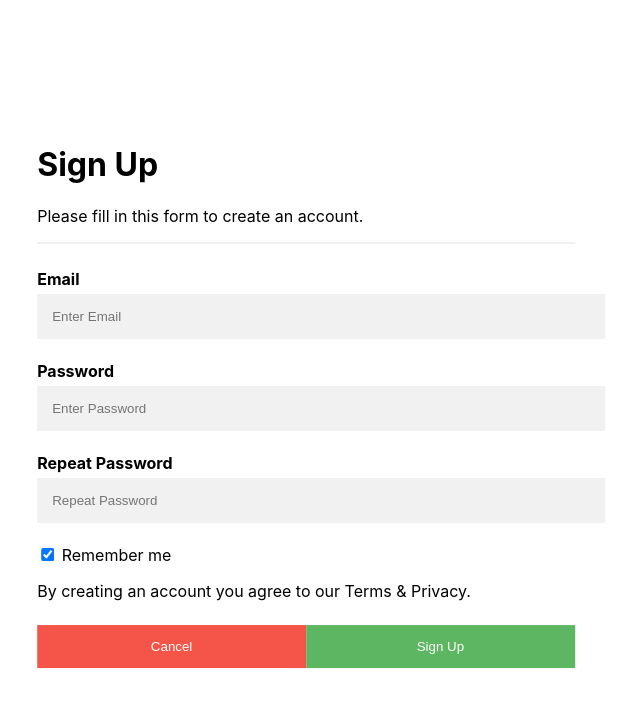
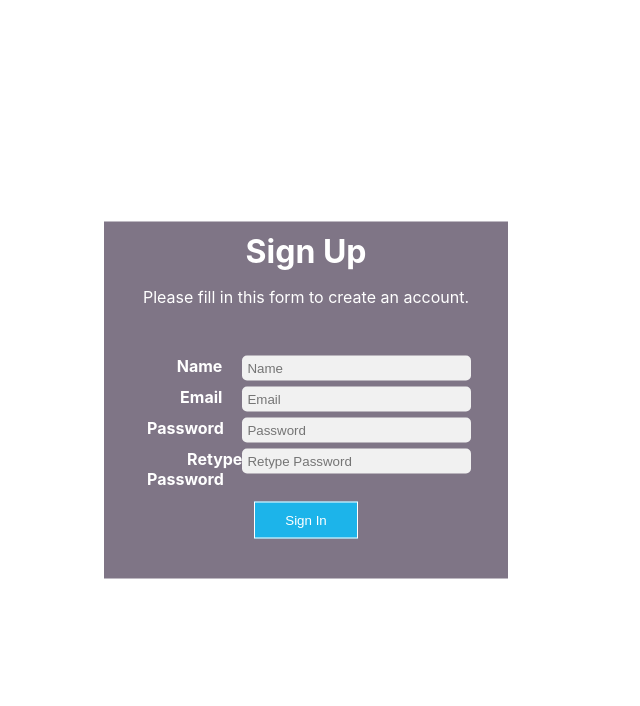
Before and after one commit to NabidAlam/reactjs-website, a React (Create React App) app: page / in a window 1280 px wide. Shown: the top 706 px of the page, without its empty margins (334-974 px from the left). Built offline with nearby package versions, Linux system fonts and the light colour scheme.

Commit message:
üpdate sign up form

```diff
--- a/src/components/MainContent.js
+++ b/src/components/MainContent.js
@@ -2,34 +2,103 @@ import React from 'react'
 import '../index.css'
 function MainContent(){
     return (
+      // <form action="/action_page.php">
+      //  <fieldset>
+      //     <div class="container">
+      //       <h1>Sign Up</h1>
+      //       <p>Please fill in this form to create an account.</p>
+      //       <hr/>
 
-      <div class="container">
-      <h1>Sign Up</h1>
-      <p>Please fill in this form to create an account.</p>
-      <hr/>
 
-      <label for="email"><b>Email</b></label>
-      <input type="text" placeholder="Enter Email" name="email" required/>
-      <br/>
+      //       <label for="userName"><b>Name</b></label>
+      //       <input type="text" placeholder="Enter Name" name="userName"/>
+      //       <br/>
 
-      <label for="psw"><b>Password</b></label>
-      <input type="password" placeholder="Enter Password" name="psw" required/>
-      <br/>
-      <label for="psw-repeat"><b>Repeat Password</b></label>
-      <input type="password" placeholder="Repeat Password" name="psw-repeat" required/>
-      <br/>
-      <label>
-        <input type="checkbox" checked="checked" name="remember"/> Remember me
-      </label>
-      <br/>
-      <p>By creating an account you agree to our Terms & Privacy.</p>
 
-      <div class="clearfix">
-        <button type="button" class="cancelbtn">Cancel</button>
-        <button type="submit" class="signupbtn">Sign Up</button>
-      </div>
-    </div>
+      //       <label for="email"><b>Email</b></label>
+      //       <input type="text" placeholder="Enter Email" name="email" required/>
+      //       <br/>
 
+      //       <label for="psw"><b>Password</b></label>
+      //       <input type="password" placeholder="Enter Password" name="psw" required/>
+      //       <br/>
+      //       <label for="psw-repeat"><b>Repeat Password</b></label>
+      //       <input type="password" placeholder="Repeat Password" name="psw-repeat" required/>
+      //       <br/>
+      //       <label>
+      //         <input type="checkbox" checked="checked" name="remember"/> Remember me
+      //       </label>
+      //       <br/>
+      //       <p>By creating an account you agree to our Terms & Privacy.</p>
+
+      //       <div class="clearfix">
+      //         <button type="button" class="cancelbtn">Cancel</button>
+      //         <button type="submit" class="signupbtn">Sign Up</button>
+      //       </div>
+      //     </div>
+      //     </fieldset>
+      // </form>
+
+// <div id="form">
+//     <form action="" name="registration" class="register">
+//         <fieldset>
+//             <div class="form-group">
+//                 <label for="Student">Name:</label>
+//                 <input name="Student" id="Student" />
+//             </div>
+
+//             <div class="form-group">
+//                 <label for="Email">Email:</label>
+//                 <input name="Email" id="Email" />
+//             </div>
+
+//             <div class="form-group">
+//                 <label for="Password">Password:</label>
+//                 <input name="Password" id="Password" type="password" />
+//             </div>
+//             {/* <input name="regbutton" type="button" class="button" value="Sign Up" /> */}
+
+//             <div class="clearfix">
+//                <button type="button" class="cancelbtn">Cancel</button>
+//               <button type="submit" class="signupbtn">Sign Up</button>
+//             </div>
+//         </fieldset>
+//     </form>
+// </div>
+
+
+<div className="box">
+<div className="title">
+  <span><b>Sign Up</b></span>
+</div>
+
+<div className="textForAcc">
+  <p>Please fill in this form to create an account.</p>
+</div>
+
+
+<div className="form-inputs">
+  <div className="inline-form">
+    <div className="element"><span className="text"><b>Name</b></span></div>
+    <div className="form-element"><input type="text" name="name" placeholder="Name"></input></div>
+  </div>
+  <div className="inline-form">
+    <div className="element"><span className="text"><b>Email</b></span></div>
+    <div className="form-element"><input type="text" name="email" placeholder="Email"></input></div>
+  </div>
+  <div className="inline-form">
+    <div className="element"><span className="text"><b>Password</b></span></div>
+    <div className="form-element"><input type="password" name="password" placeholder="Password"></input></div>
+  </div>
+  <div className="inline-form">
+    <div className="element"><span className="text"><b>Retype Password</b></span></div>
+    <div className="form-element"><input type="password" name="password" placeholder="Retype Password"></input></div>
+  </div>
+  <div className="center divider">
+    <input className="btn-primary" type="button" value="Sign In"></input>
+  </div>
+</div>
+</div>
 
     )
 }
--- a/src/index.css
+++ b/src/index.css
@@ -13,78 +13,108 @@ code {
 }
 
 
-/*
-* {box-sizing: border-box} */
-
-/* Full-width input fields */
-  input[type=text], input[type=password] {
-  width: 100%;
-  padding: 15px;
-  margin: 5px 0 22px 0;
-  display: inline-block;
-  border: none;
-  background: #f1f1f1;
-}
-
-input[type=text]:focus, input[type=password]:focus {
-  background-color: #ddd;
-  outline: none;
-}
-
-hr {
-  border: 1px solid #f1f1f1;
-  margin-bottom: 25px;
-}
-
-/* Set a style for all buttons */
-button {
-  background-color: #4CAF50;
-  color: white;
-  padding: 14px 20px;
-  margin: 8px 0;
-  border: none;
-  cursor: pointer;
-  width: 100%;
-  opacity: 0.9;
-}
-
-button:hover {
-  opacity:1;
-}
-
-/* Extra styles for the cancel button */
-.cancelbtn {
-  padding: 14px 20px;
-  background-color: #f44336;
-}
-
-/* Float cancel and signup buttons and add an equal width */
-.cancelbtn, .signupbtn {
-  float: left;
-  width: 50%;
-}
-
-/* Add padding to container elements */
-.container {
-  padding: 16px;
-  width: 42%;
+.box{
+  background-color: #7f7586;
+  width: 30%;
+  height: auto;
+  padding: 10px;
   position: absolute;
   top: 50%;
   left: 50%;
-  transform: translate(-50%,-50%);
-
+  transform: translate(-50%, -50%)
 }
 
-/* Clear floats */
-.clearfix::after {
-  content: "";
-  clear: both;
-  display: table;
+.form-inputs{
+  padding: 30px;
 }
 
-/* Change styles for cancel button and signup button on extra small screens */
-@media screen and (max-width: 300px) {
-  .cancelbtn, .signupbtn {
+.title{
+  text-align: center;
+  font-size: 2em;
+  color: #fff;
+}
+
+.textForAcc{
+  text-align: center;
+  color: #fff
+}
+
+.inline-form .form-element{
+  float: left;
+  width: 70%;
+}
+
+.inline-form .element{
+  float: left;
+  width: 30%;
+  text-align: right;
+}
+
+.inline-form{
+  display: flex;
+  padding: 3px;
+}
+
+.form-element{
+  text-align: left;
+}
+
+.form-element input{
+  width: 98%;
+  border-radius: 5px;
+  border: none;
+  padding: 5px;
+  background-color: #f1f1f1;
+}
+
+.text{
+  margin-right: 20px;
+  color: white;
+}
+
+.center{
+  text-align: center;
+}
+
+.divider{
+  margin-top: 10px;
+}
+
+.btn-primary{
+      color: white;
+      background-color:#1cb4ea;
+      padding: 10px 30px;
+      border: 0;
+      border-color: 1px solid;
+      border: 1px solid;
+}
+
+@media screen and (max-width: 700px) {
+  .inline-form {
+    flex-direction: column;
+  }
+
+  .box{
+    width: 70%;
+  }
+
+  .inline-form .element{
+    text-align: left;
+  }
+
+  .inline-form .form-element{
     width: 100%;
   }
 }
+
+@media screen and (max-width: 1024px) {
+  .box{
+    width: 50%;
+  }
+}
+
+@media screen and (max-width: 375px) {
+  .box{
+    width: 80%;
+  }
+}
```
